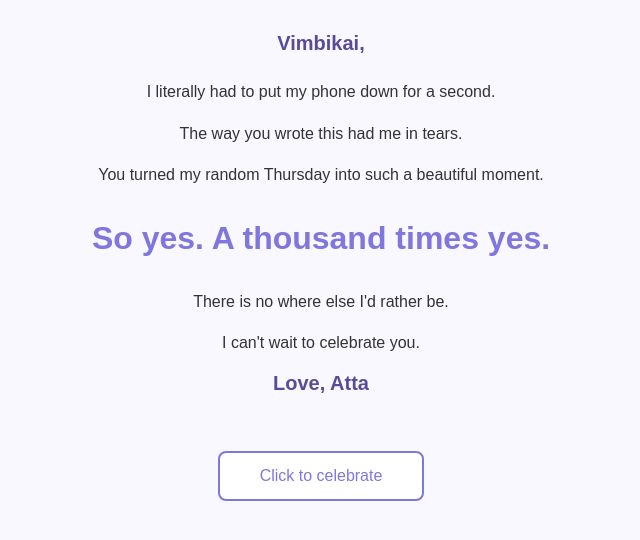
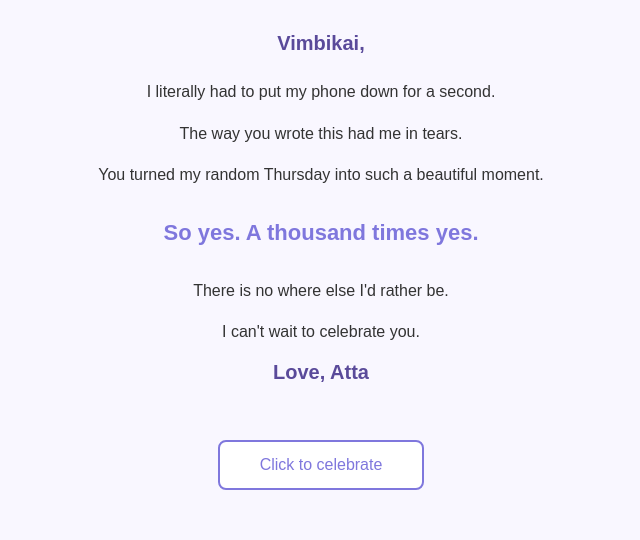
Before and after one commit to Attanasia/Vimbikai, a plain HTML site: page index.html in a window 1280 px wide. Shown: the whole page, without its empty margins (319-959 px from the left). Drawn offline with Linux system fonts and the light colour scheme.

Commit message:
Update index.html

```diff
--- a/index.html
+++ b/index.html
@@ -6,7 +6,7 @@ body { margin: 0; padding: 2rem; text-align: center; background: #f9f7ff; font-f
 .container { max-width: 500px; margin: 0 auto; }
 .opening { font-size: 20px; font-weight: 600; color: #5a4a9a; margin-bottom: 1.5rem; }
 .line { font-size: 16px; color: #333; margin: 1rem 0; line-height: 1.6; }
-.yes { font-size: 32px; font-weight: 700; color: #7F77DD; margin: 2rem 0; }
+.yes { font-size: 22px; font-weight: 700; color: #7F77DD; margin: 2rem 0; }
 .closing{ font-size: 20px; font-weight: 600; color: #5a4a9a; margin-bottom: 1.5rem; }
 button { background: white; border: 2px solid #7F77DD; color: #7F77DD; padding: 14px 40px; font-size: 16px; border-radius: 8px; cursor: pointer; margin-top: 2rem; }
 button:hover { background: #EEEDFE; }
```
